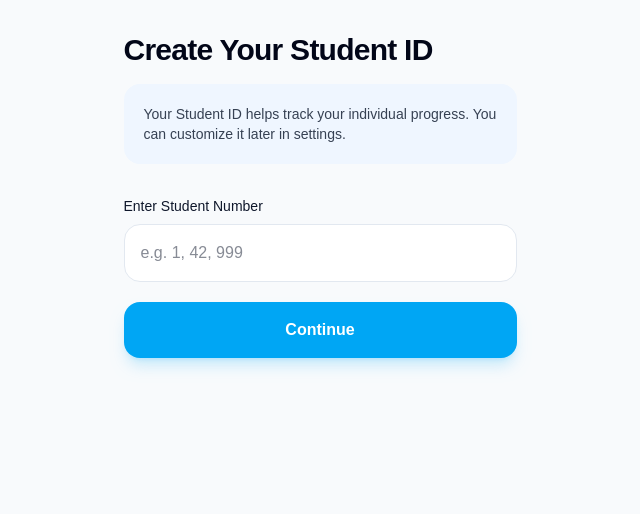
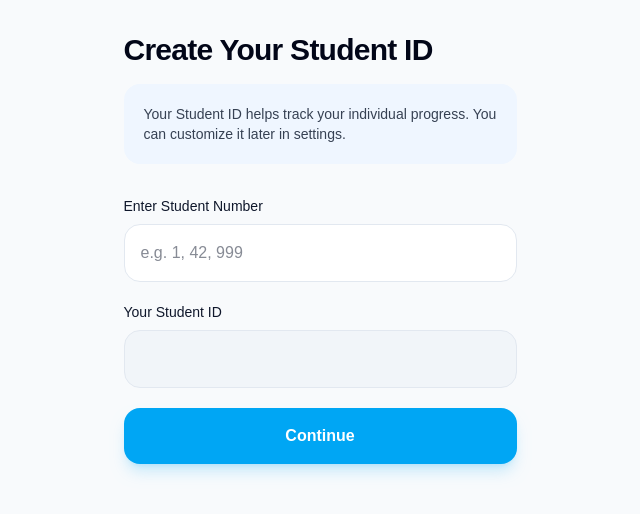
Before and after one commit to Kalana8/Edu_Platform, a Next.js app: page /create-student-id in a window 1280 px wide. Shown: the top 514 px of the page, without its empty margins (320-960 px from the left). Built offline with nearby package versions, Linux system fonts and the light colour scheme.

Commit message:
Student id creation and confirming school

```diff
--- a/src/app/(auth)/confirm-school/page.tsx
+++ b/src/app/(auth)/confirm-school/page.tsx
@@ -5,6 +5,7 @@ import { useSearchParams } from "next/navigation";
 
 export default function ConfirmSchool() {
   const searchParams = useSearchParams();
+  const schoolCode = searchParams.get("code") || "";
   const schoolName = searchParams.get("name") || "Loading...";
   const tier = searchParams.get("tier") || "Loading...";
 
@@ -29,7 +30,7 @@ export default function ConfirmSchool() {
         </div>
 
         <Link
-          href="/create-student-id"
+          href={`/create-student-id?code=${encodeURIComponent(schoolCode)}`}
           className="mt-8 inline-flex w-full items-center justify-center rounded-2xl bg-blue-500 px-5 py-4 text-base font-semibold text-white shadow-lg shadow-blue-600/20 transition hover:bg-blue-600"
         >
           Join School Team
--- a/src/app/(auth)/create-student-id/page.tsx
+++ b/src/app/(auth)/create-student-id/page.tsx
@@ -1,6 +1,22 @@
+"use client";
+
 import Link from "next/link";
+import { useSearchParams } from "next/navigation";
+import { useState, useEffect } from "react";
 
 export default function CreateStudentId() {
+  const searchParams = useSearchParams();
+  const [schoolCode, setSchoolCode] = useState("");
+  const [studentNumber, setStudentNumber] = useState("");
+  const [mounted, setMounted] = useState(false);
+
+  useEffect(() => {
+    setSchoolCode(searchParams.get("code") || "");
+    setMounted(true);
+  }, [searchParams]);
+
+  const fullStudentId = mounted && studentNumber ? `${schoolCode}-${studentNumber}` : "";
+
   return (
     <div className="min-h-screen bg-slate-50 text-slate-950">
       <main className="mx-auto flex min-h-screen w-full max-w-[425px] flex-col  px-4 py-8">
@@ -19,12 +35,24 @@ export default function CreateStudentId() {
               inputMode="numeric"
               pattern="[0-9]*"
               placeholder="e.g. 1, 42, 999"
+              value={studentNumber}
+              onChange={(e) => setStudentNumber(e.target.value)}
               className="w-full rounded-2xl border border-slate-200 bg-white p-4 text-base text-slate-900 outline-none ring-1 ring-transparent transition focus:border-slate-300 focus:ring-slate-200"
             />
           </div>
 
+          <div className="space-y-2">
+            <label className="block text-sm font-medium text-slate-900">Your Student ID</label>
+            <input
+              type="text"
+              readOnly
+              value={fullStudentId}
+              className="w-full rounded-2xl border border-slate-200 bg-slate-100 p-4 text-base text-slate-900 outline-none cursor-not-allowed"
+            />
+          </div>
+
           <Link
-            href="/credits"
+            href={`/credits?code=${encodeURIComponent(schoolCode)}&studentId=${encodeURIComponent(fullStudentId)}`}
             className="inline-flex w-full items-center justify-center rounded-2xl bg-sky-500 px-5 py-4 text-base font-semibold text-white shadow-lg shadow-sky-500/20 transition hover:bg-sky-600"
           >
             Continue
```
